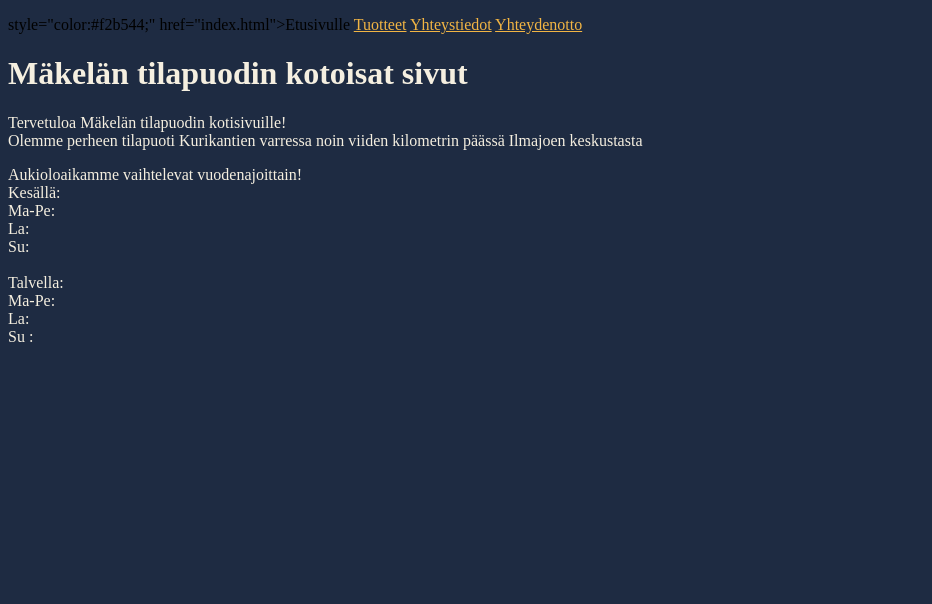
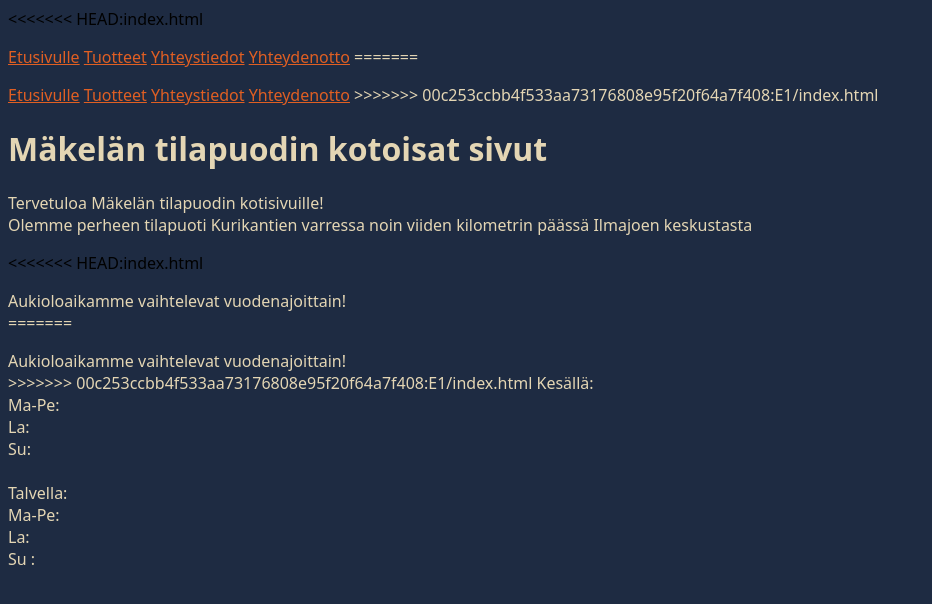
Before and after one commit to MrMikachu/Web, a plain HTML site: page E1/index.html in a window 1280 px wide. Shown: the whole page, without its empty margins (0-932 px from the left). Drawn offline with Linux system fonts and the light colour scheme.

Commit message:
Style korjaukset

```diff
--- a/E1/index.html
+++ b/E1/index.html
@@ -1,23 +1,43 @@
 <!DOCTYPE html>
 <html lang="fi">
+<<<<<<< HEAD:index.html
+<link rel="stylesheet"
+    href = "style.css">
+    <head>
+        <meta charset="UTF-8">
+        <meta name="viewport" content="width=device-width, initial-scale=1.0">
+        <title>Mäkelän tilapuoti</title>
+    </head>
+<body>
+    <header><p>
+    <a href="index.html">Etusivulle</a>
+    <a href="listing.html">Tuotteet</a>
+    <a href="about.html">Yhteystiedot</a>
+    <a href="contact.html">Yhteydenotto</a>
+=======
 <head>
     <meta charset="UTF-8">
     <meta name="viewport" content="width=device-width, initial-scale=1.0">
     <title>Mäkelän tilapuoti</title>
 </head>
-<body style="background-color:#1e2b42;">
+<body>
     <header><p>
-    <a> style="color:#f2b544;" href="index.html">Etusivulle</a>
-    <a style="color:#f2b544;;" href="listing.html">Tuotteet</a>
-    <a style="color:#f2b544;" href="about.html">Yhteystiedot</a>
-    <a style="color:#f2b544;" href="contact.html">Yhteydenotto</a>
+    <a href="index.html">Etusivulle</a>
+    <a href="listing.html">Tuotteet</a>
+    <a href="about.html">Yhteystiedot</a>
+    <a href="contact.html">Yhteydenotto</a>
+>>>>>>> 00c253ccbb4f533aa73176808e95f20f64a7f408:E1/index.html
 
     </p></header>
-    <h1 style="color:#f5efe0;">Mäkelän tilapuodin kotoisat sivut</h1>
-    <p style="color:#f5efe0;">Tervetuloa Mäkelän tilapuodin kotisivuille!<br>
+    <h1>Mäkelän tilapuodin kotoisat sivut</h1>
+    <p>Tervetuloa Mäkelän tilapuodin kotisivuille!<br>
     Olemme perheen tilapuoti Kurikantien varressa noin viiden kilometrin päässä Ilmajoen keskustasta<br>
     </p>
-    <p style="color:#f5efe0;"> Aukioloaikamme vaihtelevat vuodenajoittain! <br>
+<<<<<<< HEAD:index.html
+    <p> Aukioloaikamme vaihtelevat vuodenajoittain! <br>
+=======
+    <p> Aukioloaikamme vaihtelevat vuodenajoittain! <br>
+>>>>>>> 00c253ccbb4f533aa73176808e95f20f64a7f408:E1/index.html
     Kesällä: <br>
         Ma-Pe: <br>
             La: <br>
--- /dev/null
+++ b/E1/style.css
@@ -0,0 +1,15 @@
+body {
+    font-family: system-ui,
+        sans-serif;
+    line-height: 1,5;
+    background-color: #1e2b42;
+}
+h1 {
+    color: #e4d6b4;
+}
+a {
+    color:#e05f23;
+}
+p {
+    color: #e4d6b4;
+}
```
Also changed, not shown: E1/about.html (+9 -9 lines), E1/contact.html (+8 -8 lines), E1/listing.html (+24 -8 lines), 1 other file.
